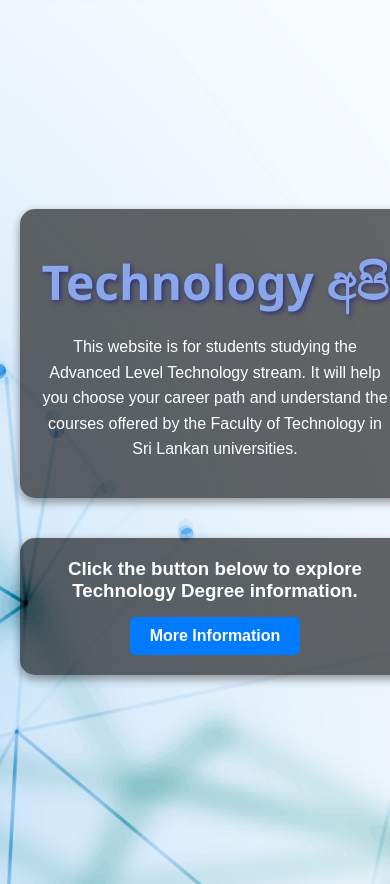
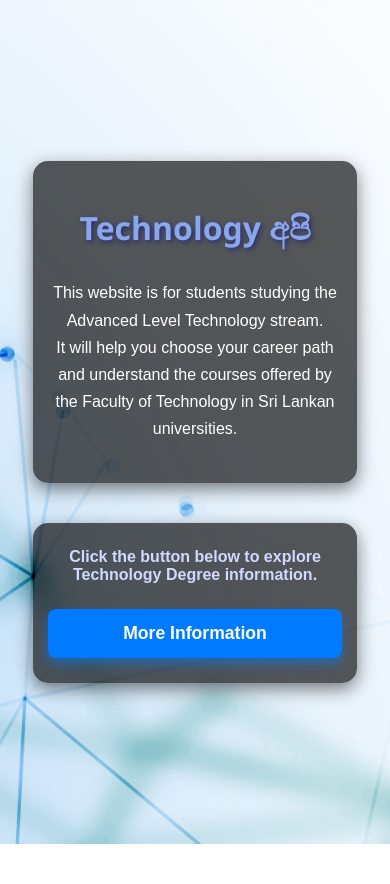
Before and after one commit to kaveeboy94/lasttest, a plain HTML site: page one.html in a window 390 px wide. After the commit the page ends 844 px from the top, so only its background shows below. Drawn offline with Linux system fonts and the light colour scheme.

Commit message:
Update one.html

```diff
--- a/one.html
+++ b/one.html
@@ -6,10 +6,11 @@
   <title>Technology අපි</title>
   <link rel="stylesheet" href="style.css" />
   <style>
+    /* Base body and container styling */
     body {
       margin: 0;
       font-family: Arial, sans-serif;
-      background-image: url('17973908.jpg'); /* Replace with your actual image path */
+      background-image: url('17973908.jpg'); /* Your image path */
       background-size: cover;
       background-repeat: no-repeat;
       background-position: center;
@@ -19,67 +20,136 @@
       flex-direction: column;
       align-items: center;
       justify-content: center;
-      padding: 20px;
+      padding: 40px 20px;
       text-align: center;
+      box-sizing: border-box;
     }
 
     .container {
-      background-color: rgba(0, 0, 0, 0.6);
-      padding: 30px 20px;
+      background-color: rgba(0, 0, 0, 0.65);
+      padding: 40px 30px;
       border-radius: 15px;
-      max-width: 600px;
+      max-width: 700px;
       width: 100%;
       margin: 20px auto;
-      box-shadow: 0 4px 10px rgba(0, 0, 0, 0.4);
+      box-shadow: 0 6px 18px rgba(0, 0, 0, 0.5);
+      box-sizing: border-box;
+      transition: box-shadow 0.3s ease;
+    }
+
+    .container:hover {
+      box-shadow: 0 10px 28px rgba(0, 0, 0, 0.7);
     }
 
     h1 {
-      font-size: 2em;
-      margin-bottom: 15px;
+      font-family: 'Segoe UI', Tahoma, Geneva, Verdana, sans-serif;
+      font-size: 3rem;
+      color: rgb(138, 167, 235);
+      text-shadow: 2px 2px 5px rgba(0, 0, 139, 0.5);
+      margin: 20px 0 30px;
     }
 
     p {
-      font-size: 1.1em;
-      line-height: 1.6;
+      font-size: 1.2em;
+      line-height: 1.7;
+      margin: 0 0 15px;
     }
 
     h3 {
       margin-top: 0;
-      margin-bottom: 15px;
+      margin-bottom: 25px;
+      font-weight: 600;
+      font-size: 1.3em;
+      color: #d1d9ff;
     }
 
     a.button {
       display: inline-block;
-      padding: 12px 24px;
-      background-color: #28a745;
+      background-color: #007bff;
       color: white;
+      padding: 14px 32px;
+      border-radius: 8px;
       text-decoration: none;
       font-weight: bold;
-      border-radius: 8px;
-      transition: background-color 0.3s ease;
+      font-size: 1.1rem;
+      text-align: center;
+      cursor: pointer;
+      box-shadow: 0 6px 12px rgba(0, 123, 255, 0.5);
+      transition: background-color 0.3s ease, box-shadow 0.3s ease, transform 0.2s ease;
+      min-width: 220px;
+      max-width: 100%;
+      user-select: none;
+      white-space: nowrap;
     }
 
-    a.button:hover {
-      background-color: #218838;
+    a.button:hover,
+    a.button:focus {
+      background-color: #0056b3;
+      box-shadow: 0 8px 20px rgba(0, 86, 179, 0.7);
+      transform: translateY(-3px);
+      outline: none;
+    }
+
+    a.button:active {
+      background-color: #004080;
+      box-shadow: none;
+      transform: translateY(0);
+    }
+
+    /* Responsive adjustments */
+    @media (max-width: 768px) {
+      .container {
+        max-width: 90%;
+        padding: 30px 20px;
+      }
+
+      h1 {
+        font-size: 2.4rem;
+      }
+
+      p {
+        font-size: 1.1em;
+      }
+
+      h3 {
+        font-size: 1.1em;
+      }
+
+      a.button {
+        padding: 12px 24px;
+        font-size: 1rem;
+        min-width: 180px;
+      }
     }
 
     @media (max-width: 480px) {
+      body {
+        padding: 30px 15px;
+      }
+
+      .container {
+        padding: 25px 15px;
+      }
+
       h1 {
-        font-size: 1.5em;
+        font-size: 2rem;
       }
 
       p {
         font-size: 1em;
       }
 
-      .container {
-        padding: 20px;
+      h3 {
+        font-size: 1em;
       }
 
       a.button {
         width: 100%;
-        padding: 14px;
-        font-size: 1em;
+        padding: 14px 0;
+        font-size: 1.1rem;
+        min-width: auto;
+        max-width: 100%;
+        white-space: normal;
       }
     }
   </style>
@@ -87,38 +157,16 @@
 <body>
 
   <div class="container">
- <h1 style="
-  font-family: 'Segoe UI', Tahoma, Geneva, Verdana, sans-serif;
-  font-size: 3rem;
-  color: rgb(138, 167, 235);
-  text-shadow: 2px 2px 5px rgba(0, 0, 139, 0.5);
-  text-align: center;
-  margin: 20px 0;
-">
-  Technology අපි
-</h1>
-
-    <p>This website is for students studying the Advanced Level Technology stream.
-    It will help you choose your career path and understand the courses offered
-    by the Faculty of Technology in Sri Lankan universities.</p>
+    <h1>Technology අපි</h1>
+    <p>This website is for students studying the Advanced Level Technology stream.<br>
+      It will help you choose your career path and understand the courses offered
+      by the Faculty of Technology in Sri Lankan universities.</p>
   </div>
 
   <div class="container">
     <h3>Click the button below to explore Technology Degree information.</h3>
-    <a href="info.html" style="
-  display: inline-block;
-  background-color: #007bff;
-  color: white;
-  padding: 10px 20px;
-  border-radius: 5px;
-  text-decoration: none;
-  font-weight: bold;
-  font-size: 16px;
-  text-align: center;
-  cursor: pointer;
-">More Information</a>
-
-</div>
+    <a href="info.html" class="button">More Information</a>
+  </div>
 
 </body>
 </html>
```
